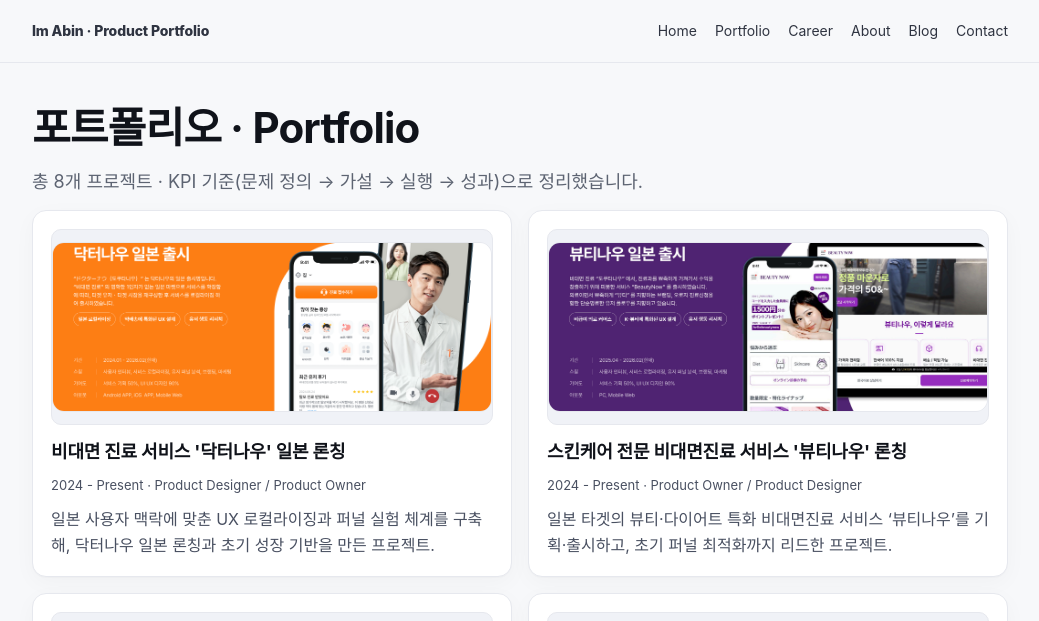
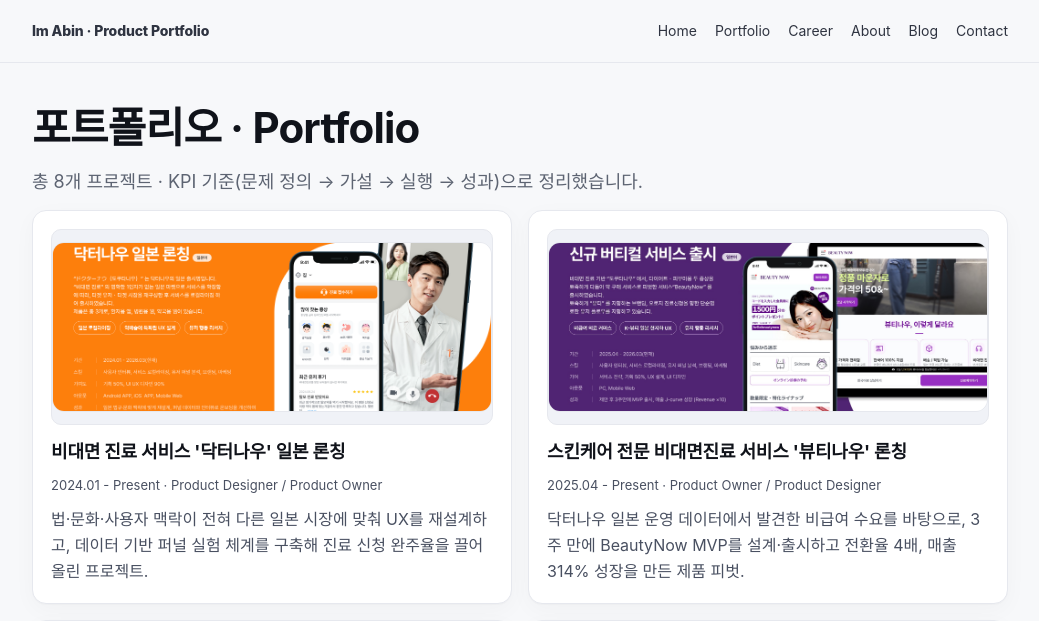
Before and after one commit to ima-bin/ima-bin.github.io, a Jekyll site: the page built from portfolio.md, in a window 1280 px wide and 900 px high, cut to the strip 0-621 px from the top of the window. Shown: the whole strip, without its empty margins (120-1159 px from the left). Built offline with Jekyll 4.4.1, drawn with Linux system fonts in a browser that asks for light colours; part of the change alters nothing that is shown.

Commit message:
Update DrNow/BeautyNow project writeups and screenshots

```diff
--- a/_projects/2026-01-drnow-jp-launch.md
+++ b/_projects/2026-01-drnow-jp-launch.md
@@ -2,36 +2,62 @@
 layout: project
 title: "비대면 진료 서비스 '닥터나우' 일본 론칭"
 order: 8
-period: "2024 - Present"
+period: "2024.01 - Present"
 role: "Product Designer / Product Owner"
-summary: "일본 사용자 맥락에 맞춘 UX 로컬라이징과 퍼널 실험 체계를 구축해, 닥터나우 일본 론칭과 초기 성장 기반을 만든 프로젝트."
+summary: "법·문화·사용자 맥락이 전혀 다른 일본 시장에 맞춰 UX를 재설계하고, 데이터 기반 퍼널 실험 체계를 구축해 진료 신청 완주율을 끌어올린 프로젝트."
 stack: ["Figma", "User Research", "Localization", "Amplitude", "Airbridge", "Meta Ads", "Google Ads", "Apple Search Ads"]
 thumbnail: "/assets/images/doctornow-260214/doctornow_thumb.png"
 ---
-## 프로젝트 개요
-닥터나우의 일본 시장 론칭을 목표로, **리서치-로컬라이징-퍼널 개선-마케팅 연계**를 하나의 실행 체계로 통합 리드했습니다. 단순 번역이 아니라 일본 사용자의 신뢰 형성과 의료 이용 맥락에 맞춰 경험을 재설계해, 유입부터 진료 완료까지 전환 효율을 높이는 데 집중했습니다.
+## 프로젝트 한눈에 보기
+- **목표**: 한국에서 검증된 닥터나우를 일본 법규·문화·사용자 기대에 맞춰 **신뢰 가능한 서비스**로 재구축
+- **범위**: 환자 앱 · 병원 웹 · 약국 웹 **3자 서비스 전면 재설계 + 마케팅/퍼널 실험 운영체계**
+- **기여도**: 기획 50% / UI·UX 90% / 실행 리드 (PM + Product Design)
+- **출력물**: Android, iOS, Mobile Web 전 채널 출시 및 운영 가이드
 
-## 문제 정의
-- 일본 사용자는 의료 서비스에서 **신뢰·절차 이해·안심감**을 특히 중요하게 인식
-- 기존 플로우는 단계별 정보 전달 밀도가 불균형해 이탈 포인트가 분산
-- 제품/마케팅/운영이 같은 지표를 보지 못해 개선 속도와 학습 효율이 떨어짐
+## 배경과 문제 정의
+1. **법·규제 차이** — 화상진료·복약지도 필수, 약 배송 허용 등으로 한국 플로우와 완전히 다른 5-Step 진료 여정 필요
+2. **로컬 UX 불일치** — 일본 사용자에게 "외국 앱 같다"는 피드백 반복 → 신뢰도 저하, 복잡한 카피/레이아웃로 전달 실패
+3. **예약 니즈 차이** — 한국은 "지금 당장", 일본은 "내 일정에 맞게" 예약 → 오늘/내일 2슬롯 UI에서 대규모 이탈(증상→시간 선택 구간 38.3%)
+4. **운영/신규 기능 요구** — 약 배송 추적, 의사-환자 채팅, 일본식 로그인 등 리걸·CS 이슈를 해결할 기능 부재
 
-## 내가 한 일 (Design × PO)
-- 일본 사용자 인터뷰·데스크 리서치로 핵심 니즈/불안요인 구조화
-- 의료 이용 맥락을 반영한 UX 로컬라이징(카피, 정보 구조, 플로우) 설계
-- 핵심 퍼널(유입 → 가입 → 예약 → 진료) 단계별 이탈 원인 진단 및 개선안 실행
-- 랜딩·크리에이티브·ASO 방향 수립과 제품 개선 우선순위 연동
-- PO 관점에서 기능 우선순위 정렬, 실험 가설 설계, 데이터 리뷰 사이클 운영
+## 해결 전략과 실행
+### 1. 규제 대응형 5-Step 진료 플로우
+- **홈 → 예약 → 화상진료 → 배송방법/약국 선택 → 복약지도/약수령**으로 필수 단계만 남긴 여정 설계
+- 병원·약국·유저 3자 상태를 한눈에 볼 수 있는 **Status 기반 UI** 설계로 운영 혼선을 최소화
 
-## KPI 운영 방식
-- **가입 전환율 / 예약 완료율 / 진료 완료율**을 핵심 지표로 일원화
-- 채널별 **CAC·CPA**를 추적해 예산 효율 지속 개선
-- 단계별 이탈률과 사용자 피드백을 함께 분석해 다음 실험 우선순위 결정
+### 2. 일본식 비주얼 & 카피 시스템
+- 일본 경쟁 서비스 리서치 후 **Hiragino Kaku Gothic** 폰트, 조밀한 레이아웃, 큰 CTA, 섹션 설명 텍스트 등 현지 UX 문법 적용
+- 의사 인터뷰로 수집한 용어·증상 카테고리를 기반으로 **증상 중심 정보 구조**로 전면 개편 → "타사보다 익숙하다"는 정성 피드백 확보
 
-## 성과
-- 일본 비대면진료 서비스 출시 및 초기 운영 체계 안정화
-- 제품·디자인·마케팅이 동일 KPI로 협업하는 실행 구조 정착
-- 퍼널 기반 반복 개선 프로세스를 구축해 성장 실험을 지속 가능한 구조로 전환
+### 3. 예약/매칭 퍼널 실험
+- **캘린더형 슬롯 UI** 도입, 3일 이후 예약 비중 40% 이상 확보 & 전환율 9.43% → 12.5%(+3.07pp)
+- "가장 빠르게 진료받기" 자동매칭 플로우 설계 → 의사·시간 선택 없이 매칭, 문제 구간 이탈 38.3% → 34.3%, 진료신청 완료율 +6.3pp
+
+### 4. 온보딩 & 신규 기능 우선순위화
+- 로그인/주소 권한 이탈 데이터를 근거로 **E-mail 로그인** 추가 → 전체 가입의 29%, 계정 관련 CS 25건/월 → 0~1건/월(80%↓)
+- RICE 점수로 "이메일 로그인 → 의사-환자 채팅 → 배송 트래킹" 순으로 합의, 양측(앱/웹) UX를 동시에 설계
+- 일본 음식 배달 컨벤션을 차용한 **배송 현황 추적** UI + 약사웹 집하 프로세스 → 배송 CS 80% 감소
+
+## 측정된 성과
+| 지표 | 이전 | 이후 | 결과 |
+| --- | --- | --- | --- |
+| 권한 요청 구간 이탈 | 기준 | -36% | 온보딩 마찰 제거 |
+| 예약 전환율 | 9.43% | 12.5% | +3.07pp (캘린더 슬롯 실험) |
+| 진료신청 완료율 | 40.9% | 47.2% | +6.3pp (자동매칭 플로우) |
+| 3일 이상 예약 비중 | <10% | ≥40% | 일본식 예약 행동 확보 |
+| 배송 관련 CS | 100% | 20% | 80% 감소 (배송 추적·약사웹 업데이트) |
+| 계정 관련 CS | 25건/월 | 0~1건/월 | 이메일 로그인 + 기존 수단 안내 |
+
+## 나의 역할
+- **Research & Localization**: 사용자·의사 인터뷰, 경쟁 리서치, 카피/증상 구조 정의
+- **Experiment Design**: 주요 퍼널별 가설 수립 → 캘린더 실험, 자동매칭, 로그인 지연 실험 설계
+- **Execution Leadership**: 디자인 시스템, 제품 요구사항, 우선순위(OKR & RICE) 정렬, 데이터 리뷰 주도
+- **Cross-functional Alignment**: 마케팅 CAC/CPA 지표와 제품 퍼널 지표를 일원화해 주간 리뷰 운영
+
+## 배운 점
+- UX 로컬라이징은 시각 요소뿐 아니라 **법적 행위 순서, 인터랙션 컨벤션, 카피 톤**이 동시에 맞아야 신뢰를 얻을 수 있음
+- 퍼널 실험은 정량(Amplitude)과 정성(인터뷰)을 번갈아야 빠르게 가설을 정제할 수 있음
+- 로그인/권한과 같은 필수 단계도 **시점 재배치**를 통해 체감 난도를 낮출 수 있음을 검증
 
 ## 포트폴리오 이미지
 ![닥터나우 일본 론칭 프로젝트 개요](/assets/images/doctornow-260214/doctornow_thumb.png)
@@ -39,7 +65,5 @@ thumbnail: "/assets/images/doctornow-260214/doctornow_thumb.png"
 ![퍼널 기반 문제 정의와 개선 실행](/assets/images/doctornow-260214/page-03.jpg)
 ![닥터나우 일본 론칭 추가 화면](/assets/images/doctornow-260214/page-04.png)
 
-한 줄 요약: 퍼널 분석으로 유저 이탈 시나리오를 가설화하고, 단계 이동이 자연스럽게 이어지도록 UX를 개선해 예약·진료 완료율을 끌어올렸습니다.
-
 ## 한 줄 임팩트
-일본 사용자 맥락에 맞춘 로컬라이징과 퍼널 실험 체계를 결합해, 출시 성공과 속도를 동시에 끌어올린 프로젝트입니다.
+일본 사용자 맥락에 맞춘 로컬라이징과 퍼널 실험 체계를 결합해, **진료 신청 완주율을 높이며 출시 속도와 운영 안정성을 동시에 확보**했습니다.
--- a/_projects/2026-02-beautynow-launch.md
+++ b/_projects/2026-02-beautynow-launch.md
@@ -2,34 +2,65 @@
 layout: project
 title: "스킨케어 전문 비대면진료 서비스 '뷰티나우' 론칭"
 order: 7
-period: "2024 - Present"
+period: "2025.04 - Present"
 role: "Product Owner / Product Designer"
-summary: "일본 타겟의 뷰티·다이어트 특화 비대면진료 서비스 ‘뷰티나우’를 기획·출시하고, 초기 퍼널 최적화까지 리드한 프로젝트."
-stack: ["Figma", "Product Planning", "UX Strategy", "Marketing Analytics"]
+summary: "닥터나우 일본 운영 데이터에서 발견한 비급여 수요를 바탕으로, 3주 만에 BeautyNow MVP를 설계·출시하고 전환율 4배, 매출 314% 성장을 만든 제품 피벗."
+stack: ["Figma", "Product Planning", "UX Strategy", "Product Analytics", "Growth"]
 thumbnail: "/assets/images/beautynow-260214/page-01.jpg"
 ---
-## 프로젝트 개요
-뷰티·다이어트 니즈가 높은 일본 사용자군을 대상으로, 질환 중심이 아닌 라이프스타일 기반의 비대면진료 경험을 설계한 신규 서비스입니다. PO/디자이너로서 문제 정의, MVP 설계, 출시, 초기 지표 개선까지 제품 사이클 전반을 리드했습니다.
+## 프로젝트 한눈에 보기
+- **기회 포착**: 닥터나우 퍼널에서 다이어트·스킨케어 유입이 17.5% 이상이라는 패턴을 발견 → "진료"가 목적이 아닌 **비급여 의약품 구매자** 세그먼트를 별도 서비스로 분리
+- **목표**: 라이프스타일 기반 비대면 진료/약 구매 경험을 만들어 **전환율과 매출을 곡선 성장**시키는 것
+- **범위**: 전략, MVP 범위 정의, UX 설계, 퍼널/메시지 실험, 마케팅-제품 지표 통합
+- **출력물**: PC & Mobile Web (탐색 → 상담/진료 → 결제) 풀 플로우, 운영 가이드, 크리에이티브 키트
 
-## 담당 업무
-- 타겟 세그먼트 및 핵심 사용 시나리오 정의(스킨케어/다이어트 중심)
-- MVP 범위 설정과 핵심 플로우(탐색 → 상담/진료 → 결제/완료) 설계
-- 기능 우선순위·백로그 운영 및 릴리즈 스코프 조율
-- 랜딩/채널 유입과 제품 퍼널을 연결한 성과 분석·개선 실행
+## 문제 정의
+1. **타겟 불일치** — 질환 치료형 UX로는 비급여(뷰티) 니즈를 만족시키지 못했고, 관련 콘텐츠가 3Depth에 묻혀 있었음
+2. **동기/정보 구조 차이** — 구매자는 의사 정보보다 "성분, 효과, 가격"을 먼저 확인하고 싶어 함
+3. **실험 속도** — 시장 검증 단계라 과도한 범위는 출시 지연 및 학습 실패로 이어질 위험
 
-## KPI 운영 포인트
-- 첫 진료 예약 전환율, 재방문율, 진료 완료율을 핵심 지표로 관리
-- 채널별 CPA를 모니터링하며 유입 품질과 전환 효율 동시 개선
-- 사용자 피드백과 퍼널 데이터 기반으로 개선 과제 우선순위화
+## 전략과 설계
+### 1. 타겟 재정의 & MVP 범위 축소
+- **타겟**: "K-뷰티 처방약을 빠르게 구매"하려는 일본 라이프스타일 유저
+- **수익 모델**: 진료 수수료가 아닌 **약 판매 마진** 집중 → 핵심 화면을 제품 탐색/결제로 재구성
+- **MVP 기능**: 카테고리(다이어트/스킨케어) → 진료 예약 → 문진 → 진료/복약지도 → 배송 추적 5단계로 압축
 
-## 성과
-- 뷰티나우 서비스 출시 및 초기 운영 안정화
-- 제품/디자인/운영이 공통 KPI로 의사결정하는 실행 체계 구축
-- 빠른 실험-학습 루프를 통해 기능·메시지·플로우 고도화 기반 마련
+### 2. 구매형 UX 구조
+- 2Depth 카테고리와 3Depth 상품 상세에서 **브랜드 카피·가격·효능·배송** 정보를 즉시 제공
+- "온라인 진료 예약" CTA를 상시 노출하고, 문진 질문을 구매 의사 확인 중심으로 재정의
+- 진료 후 약 배송까지 상태를 보여주는 **홈/진료내역 UI**로 신뢰 강화
+
+### 3. 데이터 기반 반복 실험
+- 출시 직후부터 **주차별 퍼널(탐색→예약→진료)**과 메시지를 실험, failing fast
+- 60일 재방문율, 월별 매출 곡선을 핵심 KPI로 지정해 Growth 루프 운영
+
+## 측정된 성과
+| 지표 | 초기 | 현재 | 메모 |
+| --- | --- | --- | --- |
+| 첫 진료 예약 전환율 | 3.0% | 12.6% | +4배 (주차별 퍼널 실험) |
+| 재방문율 (30일 / 60일) | - | 18% / 35% | 반복 구매 행동 검증 |
+| 출시 후 5개월 매출 | ¥3.99M | ¥16.5M | +314%, 비수기에도 ¥10M 유지 |
+| 출시 속도 | - | 3주 MVP | 데이터 기반 학습 루프 가동 |
+
+## 주요 산출물
+- **탐색 화면**: "きれいになる理由に、医療を足してみる" 컨셉 카피와 카테고리 랜딩 (다이어트/스킨케어)
+- **상품 상세**: 만자로(GLP-1), 트레티노인 등 인기 성분을 강조하고, 가격·재고·배송 정보를 명확히 노출
+- **예약/문진/진료/배송 플로우**: 비급여 유저가 중요하게 여기는 단계만 남긴 5-Step 여정
+
+## 나의 역할
+- **Product Strategy**: 데이터 인사이트 → 타겟 세분화 → MVP 범위 정의, 수익 구조 설계
+- **UX/Product Design**: IA, 와이어, UI, 디자인 시스템, 크리에이티브 디렉션
+- **Growth & Analytics**: 주차별 퍼널 리포트, 메시지/프로모션 실험 기획, 매출/리텐션 모니터링
+- **Cross-team 리드**: 의료 파트너, 약국, 마케팅과 실행 스프린트 조율
+
+## 배운 점
+- 동일 제품 내에서도 **세그먼트별 동기**가 다르면 탐색 구조부터 완전히 달라져야 함
+- "빠른 출시 → 정량/정성 학습 → 반복" 사이클을 유지하면 작은 팀도 곡선 성장을 만들 수 있음
+- 타겟 정의가 명확할수록 브랜딩, UX, 메시지, KPI가 동일한 방향을 바라보게 됨
 
 ## 포트폴리오 이미지
 ![뷰티나우 서비스 콘셉트 및 핵심 화면](/assets/images/beautynow-260214/page-01.jpg)
 ![핵심 퍼널/결제 프로세스 UX 설계](/assets/images/beautynow-260214/page-02.jpg)
 
 ## 한 줄 임팩트
-명확한 타겟 정의와 MVP 실행 속도로, 신규 서비스의 시장 적합성 검증과 성장 기반을 함께 만든 프로젝트입니다.
+데이터에서 발견한 비급여 니즈를 **3주 만의 MVP와 반복 실험**으로 검증해, 전환율 4배·매출 3배 이상 성장을 만든 제품 피벗입니다.
```
Also changed, not shown: assets/images/beautynow-260214/page-01.jpg, assets/images/beautynow-260214/page-02.jpg, assets/images/doctornow-260214/doctornow_thumb.png, assets/images/doctornow-260214/page-02.jpg, assets/images/doctornow-260214/page-03.jpg, assets/images/doctornow-260214/page-04.png.
